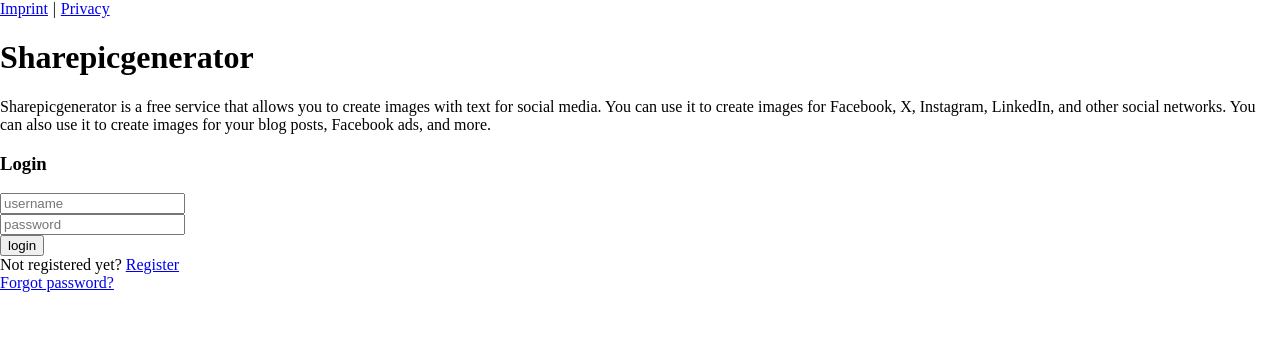
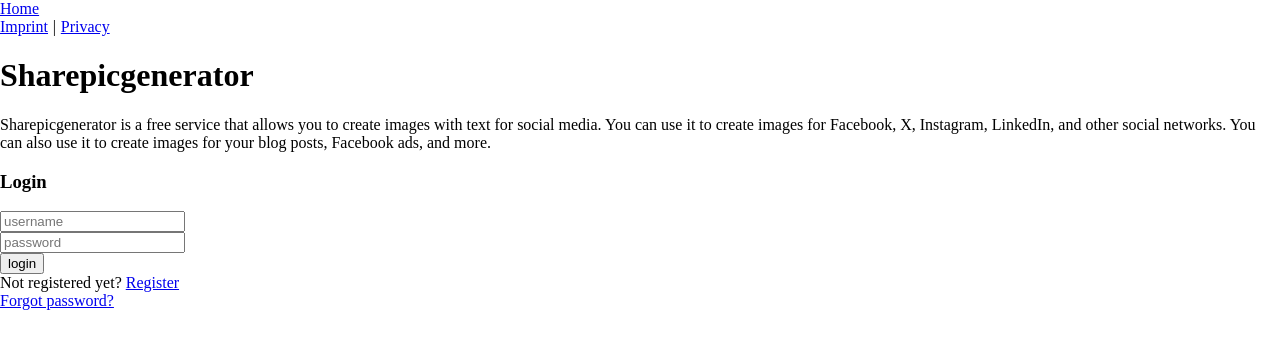
Before and after one commit to codeispoetry/sharepicgenerator3, a PHP site: template src/Views/Home.php in a window 1280 px wide. Shown: the top 349 px of the page. Run offline with PHP 8.4, Linux system fonts and the light colour scheme; the template is opened without the code that fills it, so the values that code supplies are empty; style sheets or scripts are compiled from the project's sources.

Commit message:
add translation

```diff
--- a/src/Views/Header.php
+++ b/src/Views/Header.php
@@ -11,7 +11,7 @@
 
 <header>
    <nav>
-
+        <a href="/"><?php echo _('Home');?></a>
    </nav>
 
     <div style="display: flex; align-items: center">
```
Also changed, not shown: 4 other files.
